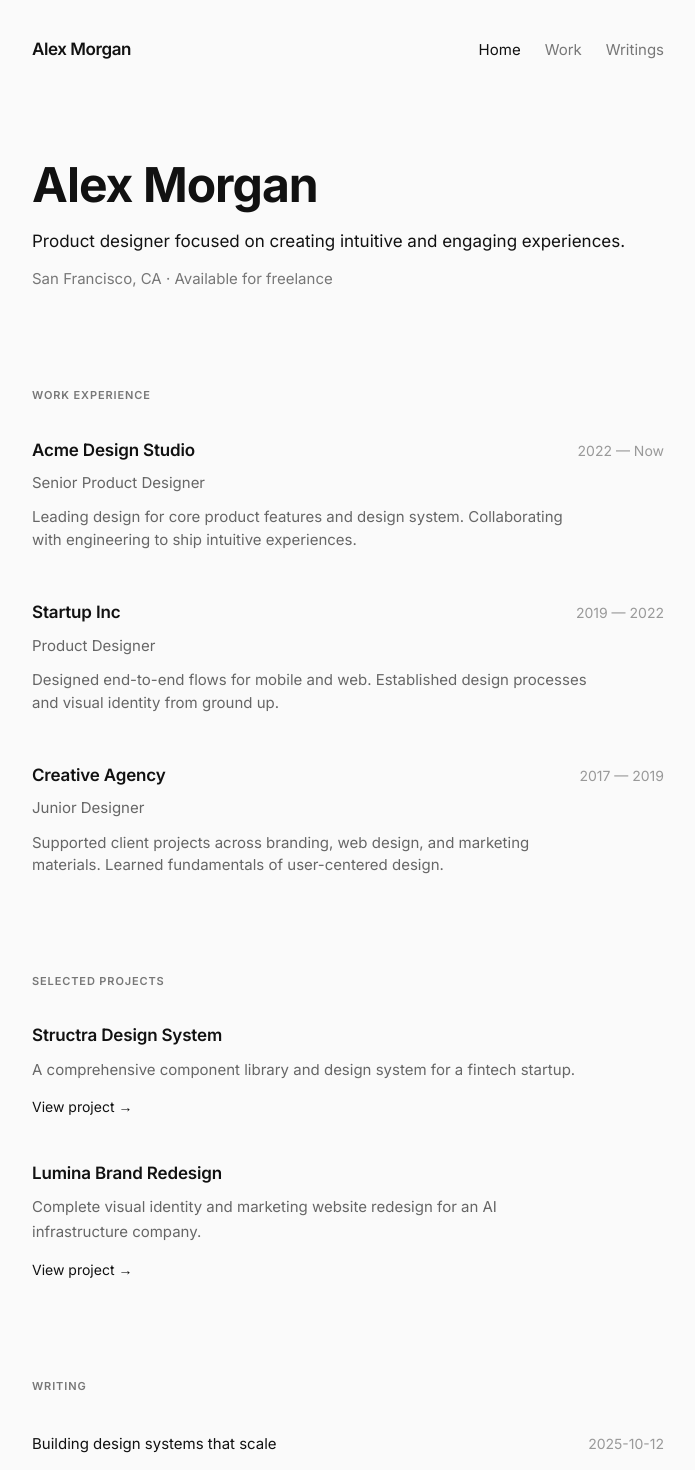
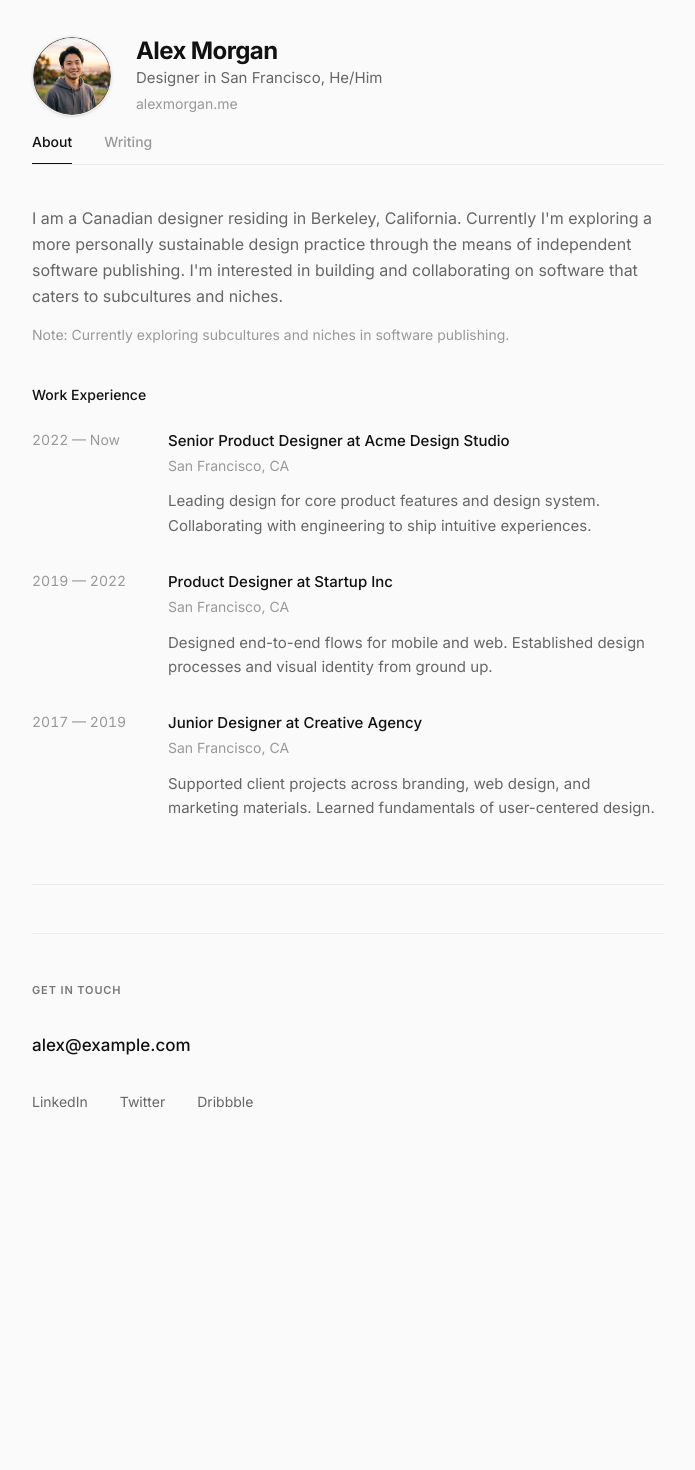
Before and after one commit to fudailzafar/read-cv, a Next.js app: page / in a window 1280 px wide. Shown: the part 60-1530 px from the top of the page, without its empty margins (292-987 px from the left). After the commit the page ends 1366 px from the top, so only its background shows below. Built offline with nearby package versions, Linux system fonts and the light colour scheme.

Commit message:
feat: redesign portfolio layout with ProfileView, new header tabs, and updated typography.

```diff
--- a/app/globals.css
+++ b/app/globals.css
@@ -6,6 +6,8 @@
   --color-text: #111111;
   --color-muted: #777777;
   --color-border: rgba(0, 0, 0, 0.08);
+
+  --font-inter: "Inter", sans-serif;
 }
 
 :root {
@@ -18,6 +20,7 @@
   body {
     background-color: var(--bg);
     color: var(--text);
+    font-family: var(--font-inter);
     -webkit-font-smoothing: antialiased;
     -moz-osx-font-smoothing: grayscale;
     text-rendering: optimizeLegibility;
--- a/app/layout.tsx
+++ b/app/layout.tsx
@@ -1,7 +1,6 @@
 import type { Metadata } from "next";
 import { Inter } from "next/font/google";
 import "./globals.css";
-import Navigation from "@/components/Navigation";
 import Container from "@/components/ui/Container";
 
 const inter = Inter({ subsets: ["latin"] });
@@ -20,7 +19,6 @@ export default function RootLayout({
     <html lang="en">
       <body className={`${inter.className} bg-bg text-text antialiased selection:bg-black selection:text-white`}>
         <Container>
-          <Navigation />
           <main>{children}</main>
         </Container>
       </body>
--- a/app/page.tsx
+++ b/app/page.tsx
@@ -1,18 +1,8 @@
-import PortfolioHeader from "@/components/sections/PortfolioHeader";
-import WorkExperience from "@/components/sections/WorkExperience";
-import Projects from "@/components/sections/Projects";
-import Writing from "@/components/sections/Writing";
-import Contact from "@/components/sections/Contact";
-import FadeIn from "@/components/ui/FadeIn";
+import { getSortedPosts } from "@/lib/blog";
+import ProfileView from "@/components/sections/ProfileView";
 
 export default function Home() {
-  return (
-    <FadeIn>
-      <PortfolioHeader />
-      <WorkExperience />
-      <Projects />
-      <Writing />
-      <Contact />
-    </FadeIn>
-  );
+  const posts = getSortedPosts();
+
+  return <ProfileView posts={posts} />;
 }
--- a/app/work/[slug]/page.tsx
+++ b/app/work/[slug]/page.tsx
@@ -80,7 +80,7 @@ export default async function WorkProject({ params }: Props) {
         </header>
 
         {metadata.cover && (
-          <div className="relative w-full aspect-[21/9] mb-16 rounded-xl overflow-hidden bg-border/50">
+          <div className="relative w-full aspect-21/9 mb-16 rounded-xl overflow-hidden bg-border/50">
             <Image
               src={metadata.cover}
               alt={metadata.title}
--- a/app/work/page.tsx
+++ b/app/work/page.tsx
@@ -28,7 +28,7 @@ export default function WorkIndex() {
             <div key={index} className="group">
               <Link href={`/work/${project.slug}`} className="block">
                 {project.cover && (
-                  <div className="relative w-full aspect-[16/9] mb-6 overflow-hidden rounded-xl bg-border/50">
+                  <div className="relative w-full aspect-video mb-6 overflow-hidden rounded-xl bg-border/50">
                     <Image
                       src={project.cover}
                       alt={project.title}
--- /dev/null
+++ b/components/sections/About.tsx
@@ -0,0 +1,17 @@
+import { siteContent } from "@/data/siteContent";
+
+export default function About() {
+  const { header } = siteContent;
+
+  return (
+    <div className="space-y-4 max-w-[65ch]">
+      <p className="text-[#666] leading-relaxed text-[16px]">
+        {header.bio}
+      </p>
+
+      <p className="text-sm text-[#999]">
+        Note: Currently exploring subcultures and niches in software publishing.
+      </p>
+    </div>
+  );
+}
--- a/components/sections/PortfolioHeader.tsx
+++ b/components/sections/PortfolioHeader.tsx
@@ -1,19 +1,65 @@
+import Image from "next/image";
 import { siteContent } from "@/data/siteContent";
 
-export default function PortfolioHeader() {
+interface PortfolioHeaderProps {
+  activeTab: "about" | "writing";
+  setActiveTab: (tab: "about" | "writing") => void;
+}
+
+export default function PortfolioHeader({ activeTab, setActiveTab }: PortfolioHeaderProps) {
   const { header } = siteContent;
 
   return (
-    <header className="mb-24">
-      <h1 className="mb-4 text-[48px] font-bold leading-[1.1] text-text tracking-[-0.02em]">
-        {header.name}
-      </h1>
-      <p className="mb-3 text-[17px] text-text leading-[1.6] font-normal">
-        {header.role}
-      </p>
-      <p className="text-[15px] text-muted leading-[1.6]">
-        {header.location}
-      </p>
+    <header className="mb-10">
+      <div className="flex items-center gap-6 mb-4">
+        <div className="relative w-20 h-20 flex-shrink-0 overflow-hidden rounded-full border border-black/5 shadow-sm">
+          <Image
+            src={header.avatar || "/profile-avatar.png"}
+            alt={header.name}
+            fill
+            className="object-cover"
+            priority
+          />
+        </div>
+        <div>
+          <h1 className="text-[24px] font-bold text-text leading-tight tracking-tight">
+            {header.name}
+          </h1>
+          <p className="text-[15px] text-[#666] leading-relaxed">
+            {header.role}
+          </p>
+          {header.website && (
+            <p className="text-[14px] text-[#999] leading-relaxed mt-0.5">
+              {header.website}
+            </p>
+          )}
+        </div>
+      </div>
+
+      <div className="flex gap-8 border-b border-black/5">
+        <button
+          onClick={() => setActiveTab("about")}
+          className={`pb-3 text-sm font-medium transition-all relative ${
+            activeTab === "about" ? "text-text" : "text-[#999] hover:text-text"
+          }`}
+        >
+          About
+          {activeTab === "about" && (
+            <span className="absolute bottom-0 left-0 w-full h-[1px] bg-text" />
+          )}
+        </button>
+        <button
+          onClick={() => setActiveTab("writing")}
+          className={`pb-3 text-sm font-medium transition-all relative ${
+            activeTab === "writing" ? "text-text" : "text-[#999] hover:text-text"
+          }`}
+        >
+          Writing
+          {activeTab === "writing" && (
+            <span className="absolute bottom-0 left-0 w-full h-[1px] bg-text" />
+          )}
+        </button>
+      </div>
     </header>
   );
 }
--- /dev/null
+++ b/components/sections/ProfileView.tsx
@@ -0,0 +1,51 @@
+"use client";
+
+import { useState } from "react";
+import PortfolioHeader from "@/components/sections/PortfolioHeader";
+import About from "@/components/sections/About";
+import WorkExperience from "@/components/sections/WorkExperience";
+import Writing from "@/components/sections/Writing";
+import Contact from "@/components/sections/Contact";
+import FadeIn from "@/components/ui/FadeIn";
+import type { BlogPostMetadata } from "@/lib/blog";
+import { AnimatePresence, motion } from "framer-motion";
+
+export default function ProfileView({ posts }: { posts: BlogPostMetadata[] }) {
+  const [activeTab, setActiveTab] = useState<"about" | "writing">("about");
+
+  return (
+    <div className="max-w-[720px] mx-auto pb-24">
+      <PortfolioHeader activeTab={activeTab} setActiveTab={setActiveTab} />
+
+      <div className="mt-8">
+        <AnimatePresence mode="wait">
+          {activeTab === "about" ? (
+            <motion.div
+              key="about"
+              initial={{ opacity: 0 }}
+              animate={{ opacity: 1 }}
+              exit={{ opacity: 0 }}
+              transition={{ duration: 0.2 }}
+            >
+              <About />
+              <WorkExperience />
+              <div className="mt-16 pt-12 border-t border-black/5">
+                <Contact />
+              </div>
+            </motion.div>
+          ) : (
+            <motion.div
+              key="writing"
+              initial={{ opacity: 0 }}
+              animate={{ opacity: 1 }}
+              exit={{ opacity: 0 }}
+              transition={{ duration: 0.2 }}
+            >
+              <Writing posts={posts} />
+            </motion.div>
+          )}
+        </AnimatePresence>
+      </div>
+    </div>
+  );
+}
--- a/components/sections/Projects.tsx
+++ /dev/null
@@ -1,29 +0,0 @@
-import Link from "next/link";
-import Section from "@/components/ui/Section";
-import { getSortedWork } from "@/lib/work";
-
-export default function Projects() {
-  const projects = getSortedWork();
-
-  return (
-    <Section title="Selected Projects">
-      {projects.map((project, index) => (
-        <div key={index} className="mb-10 group">
-          <h3 className="mb-2 text-[17px] font-semibold text-text tracking-[-0.01em]">
-            {project.title}
-          </h3>
-          <p className="mb-3 text-[15px] text-[#666] leading-[1.65] max-w-[560px]">
-            {project.description}
-          </p>
-          <Link
-            href={`/work/${project.slug}`}
-            className="inline-block relative text-[14px] text-text hover:opacity-60 transition-opacity duration-150"
-          >
-            View project →
-            <span className="underline-hover absolute bottom-0 left-0 w-full h-px bg-current" />
-          </Link>
-        </div>
-      ))}
-    </Section>
-  );
-}
--- a/components/sections/WorkExperience.tsx
+++ b/components/sections/WorkExperience.tsx
@@ -1,29 +1,32 @@
-import Section from "@/components/ui/Section";
 import { siteContent } from "@/data/siteContent";
 
 export default function WorkExperience() {
   const { experience } = siteContent;
 
   return (
-    <Section title="Work Experience">
-      {experience.map((exp, index) => (
-        <div key={index} className="mb-12 group">
-          <div className="flex justify-between items-baseline mb-2">
-            <h3 className="text-[17px] font-semibold text-text tracking-[-0.01em]">
-              {exp.company}
-            </h3>
-            <span className="text-[14px] text-[#999] font-normal">
+    <div className="mt-10 space-y-6">
+      <h3 className="text-sm font-medium text-text">Work Experience</h3>
+
+      <div className="space-y-8">
+        {experience.map((exp, index) => (
+          <div key={index} className="grid grid-cols-1 md:grid-cols-[120px_1fr] gap-2 md:gap-4">
+            <span className="text-[14px] text-[#999] tabular-nums">
               {exp.period}
             </span>
+            <div>
+              <p className="text-[15px] font-medium text-text">
+                {exp.role} at {exp.company}
+              </p>
+              <p className="text-[14px] text-[#999] mt-0.5">
+                San Francisco, CA
+              </p>
+              <p className="text-[15px] text-[#666] leading-relaxed mt-3 max-w-[560px]">
+                {exp.description}
+              </p>
+            </div>
           </div>
-          <p className="mb-3 text-[15px] text-[#666] leading-normal">
-            {exp.role}
-          </p>
-          <p className="text-[15px] text-[#666] leading-normal max-w-[560px]">
-            {exp.description}
-          </p>
-        </div>
-      ))}
-    </Section>
+        ))}
+      </div>
+    </div>
   );
 }
--- a/components/sections/Writing.tsx
+++ b/components/sections/Writing.tsx
@@ -1,26 +1,21 @@
 import Link from "next/link";
-import Section from "@/components/ui/Section";
-import { getSortedPosts } from "@/lib/blog";
+import type { BlogPostMetadata } from "@/lib/blog";
 
-export default function Writing() {
-  const posts = getSortedPosts();
-
+export default function Writing({ posts }: { posts: BlogPostMetadata[] }) {
   return (
-    <Section title="Writing">
+    <div className="mt-8 space-y-6">
       {posts.map((post, index) => (
-        <div key={index} className="flex justify-between items-baseline mb-5 group py-1">
-          <Link
-            href={`/blog/${post.slug}`}
-            className="relative inline-block text-[15px] text-text hover:opacity-60 transition-opacity duration-150"
-          >
-            {post.title}
-            <span className="underline-hover absolute bottom-0 left-0 w-full h-px bg-current" />
-          </Link>
-          <span className="text-[14px] text-[#999] font-normal">
-            {post.date}
-          </span>
-        </div>
+        <Link key={index} href={`/blog/${post.slug}`} className="block group">
+          <div className="flex flex-col gap-1">
+            <p className="font-medium text-text group-hover:underline decoration-1 underline-offset-4">
+              {post.title}
+            </p>
+            <p className="text-sm text-[#999]">
+              {new Date(post.date).toLocaleDateString('en-US', { month: 'short', year: 'numeric' })}
+            </p>
+          </div>
+        </Link>
       ))}
-    </Section>
+    </div>
   );
 }
--- a/data/siteContent.ts
+++ b/data/siteContent.ts
@@ -1,8 +1,11 @@
 export const siteContent = {
   header: {
     name: 'Alex Morgan',
-    role: 'Product designer focused on creating intuitive and engaging experiences.',
+    role: 'Designer in San Francisco, He/Him',
+    website: 'alexmorgan.me',
     location: 'San Francisco, CA · Available for freelance',
+    avatar: '/profile-avatar.png',
+    bio: "I am a Canadian designer residing in Berkeley, California. Currently I'm exploring a more personally sustainable design practice through the means of independent software publishing. I'm interested in building and collaborating on software that caters to subcultures and niches."
   },
   experience: [
     {
```
Also changed, not shown: public/profile-avatar.png (added).
